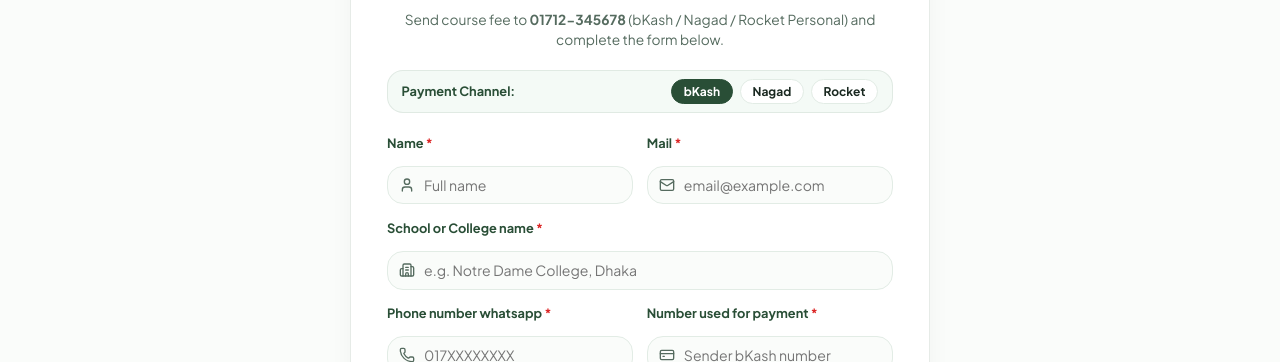
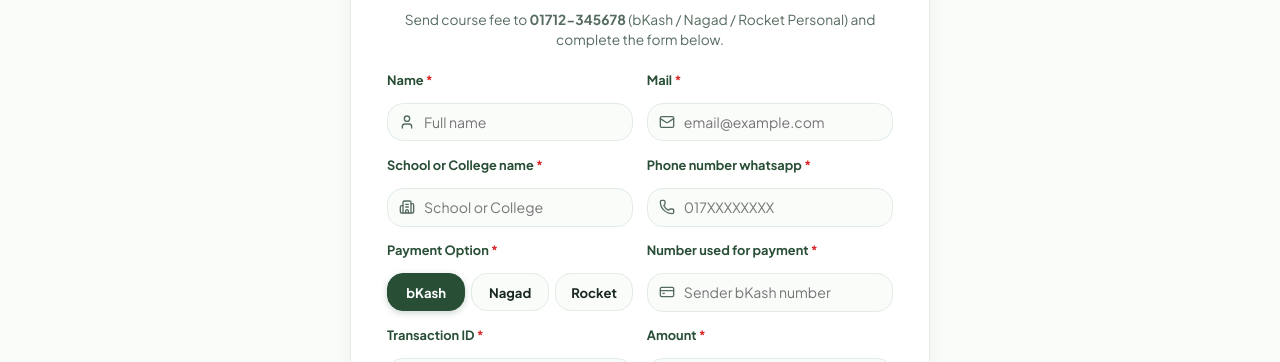
Before and after one commit to fiftee15n/Bio-Edge, a React (Vite) app in the folder bioedge-frontend/: page /enroll in a window 1280 px wide. Shown: the part 270-632 px from the top of the page. Built offline with nearby package versions, Linux system fonts and the light colour scheme; no server answers.

Commit message:
feat(enrollment): move payment option selector directly into form grid

```diff
--- a/bioedge-frontend/src/pages/public/EnrollPage.tsx
+++ b/bioedge-frontend/src/pages/public/EnrollPage.tsx
@@ -172,34 +172,6 @@
                 </p>
               </div>
 
-              {/* Compact Channel Selector */}
-              <div className="compact-channel-row">
-                <span className="channel-label">Payment Channel:</span>
-                <div className="channel-btns">
-                  <button
-                    type="button"
-                    className={`channel-btn ${paymentMethod === 'bKash' ? 'active' : ''}`}
-                    onClick={() => setPaymentMethod('bKash')}
-                  >
-                    bKash
-                  </button>
-                  <button
-                    type="button"
-                    className={`channel-btn ${paymentMethod === 'Nagad' ? 'active' : ''}`}
-                    onClick={() => setPaymentMethod('Nagad')}
-                  >
-                    Nagad
-                  </button>
-                  <button
-                    type="button"
-                    className={`channel-btn ${paymentMethod === 'Rocket' ? 'active' : ''}`}
-                    onClick={() => setPaymentMethod('Rocket')}
-                  >
-                    Rocket
-                  </button>
-                </div>
-              </div>
-
               {/* Error Message */}
               {errorMessage && (
                 <div className="compact-error-alert">
@@ -208,7 +180,7 @@
                 </div>
               )}
 
-              {/* THE 7 FORM FIELDS (COMPACT 2-COLUMN GRID) */}
+              {/* THE FORM FIELDS (COMPACT 2-COLUMN GRID) */}
               <form onSubmit={handleSubmit} className="compact-form">
 
                 <div className="form-grid-2col">
@@ -250,8 +222,8 @@
                     </div>
                   </div>
 
-                  {/* 3. School or College name (Full Width) */}
-                  <div className="form-item col-span-2">
+                  {/* 3. School or College name */}
+                  <div className="form-item">
                     <label htmlFor="student-school" className="form-label">
                       School or College name <span className="req">*</span>
                     </label>
@@ -261,7 +233,7 @@
                         id="student-school"
                         type="text"
                         className="form-control"
-                        placeholder="e.g. Notre Dame College, Dhaka"
+                        placeholder="School or College"
                         value={schoolCollege}
                         onChange={(e) => setSchoolCollege(e.target.value)}
                         required
@@ -288,7 +260,26 @@
                     </div>
                   </div>
 
-                  {/* 5. Number used for payment */}
+                  {/* 5. Payment Option */}
+                  <div className="form-item">
+                    <label className="form-label">
+                      Payment Option <span className="req">*</span>
+                    </label>
+                    <div className="payment-options-wrap">
+                      {(['bKash', 'Nagad', 'Rocket'] as const).map((method) => (
+                        <button
+                          key={method}
+                          type="button"
+                          className={`pay-opt-pill ${paymentMethod === method ? 'active' : ''}`}
+                          onClick={() => setPaymentMethod(method)}
+                        >
+                          {method}
+                        </button>
+                      ))}
+                    </div>
+                  </div>
+
+                  {/* 6. Number used for payment */}
                   <div className="form-item">
                     <label htmlFor="payment-sender" className="form-label">
                       Number used for payment <span className="req">*</span>
@@ -307,7 +298,7 @@
                     </div>
                   </div>
 
-                  {/* 6. Transaction ID */}
+                  {/* 7. Transaction ID */}
                   <div className="form-item">
                     <label htmlFor="transaction-id" className="form-label">
                       Transaction ID <span className="req">*</span>
@@ -326,7 +317,7 @@
                     </div>
                   </div>
 
-                  {/* 7. Amount */}
+                  {/* 8. Amount */}
                   <div className="form-item">
                     <label htmlFor="payment-amount" className="form-label">
                       Amount <span className="req">*</span>
@@ -392,8 +383,12 @@
                   <span>{submittedData?.whatsappNumber}</span>
                 </div>
                 <div className="receipt-row">
+                  <span>Payment Option:</span>
+                  <strong>{submittedData?.paymentMethod}</strong>
+                </div>
+                <div className="receipt-row">
                   <span>Payment Number:</span>
-                  <span>{submittedData?.paymentNumber} ({submittedData?.paymentMethod})</span>
+                  <span>{submittedData?.paymentNumber}</span>
                 </div>
                 <div className="receipt-row">
                   <span>TrxID:</span>
@@ -495,52 +490,39 @@
           margin: 0;
         }
 
-        /* Compact Channel Selector */
-        .compact-channel-row {
+        /* Payment Options Selector in Form */
+        .payment-options-wrap {
+          display: grid;
+          grid-template-columns: repeat(3, 1fr);
+          gap: 0.35rem;
+          height: 38px;
+        }
+
+        .pay-opt-pill {
           display: flex;
           align-items: center;
-          justify-content: space-between;
-          background: #F4FAF6;
-          border: 1px solid rgba(49, 91, 61, 0.1);
+          justify-content: center;
           border-radius: var(--radius-md);
-          padding: 0.5rem 0.85rem;
-          margin-bottom: 1.25rem;
-          flex-wrap: wrap;
-          gap: 0.5rem;
-        }
-
-        .channel-label {
-          font-size: 0.8rem;
+          font-size: 0.82rem;
           font-weight: 700;
-          color: var(--dark-green);
-        }
-
-        .channel-btns {
-          display: flex;
-          align-items: center;
-          gap: 0.4rem;
-        }
-
-        .channel-btn {
-          padding: 0.25rem 0.75rem;
-          border-radius: var(--radius-full);
-          font-size: 0.75rem;
-          font-weight: 700;
-          border: 1px solid var(--border-color);
-          background: #FFFFFF;
+          border: 1.5px solid var(--border-color);
+          background: #FAFCFA;
           color: var(--text-dark);
           cursor: pointer;
           transition: all 0.2s ease;
+          padding: 0 0.25rem;
         }
 
-        .channel-btn:hover {
+        .pay-opt-pill:hover {
           border-color: var(--primary-green);
+          background: #FFFFFF;
         }
 
-        .channel-btn.active {
+        .pay-opt-pill.active {
           background: var(--dark-green);
           color: #FFFFFF;
           border-color: var(--dark-green);
+          box-shadow: 0 2px 6px rgba(49, 91, 61, 0.25);
         }
 
         /* Error Alert */
@@ -752,10 +734,6 @@
           .col-span-2 {
             grid-column: span 1;
           }
-          .compact-channel-row {
-            flex-direction: column;
-            align-items: flex-start;
-          }
           .receipt-row {
             flex-direction: column;
             align-items: flex-start;
```
